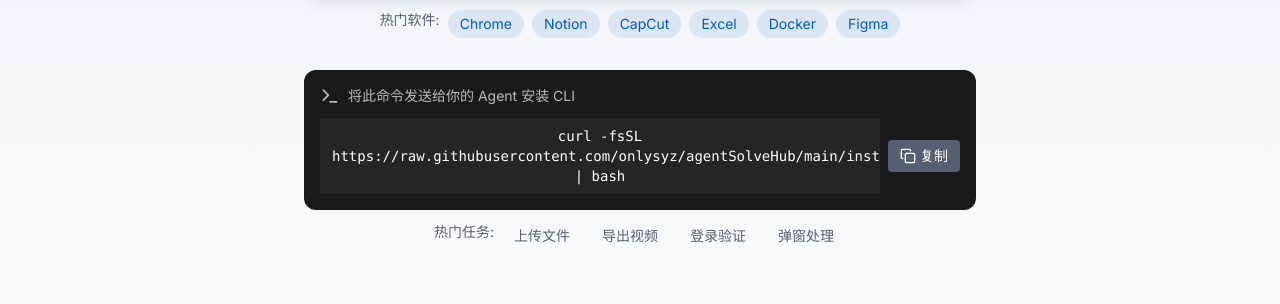
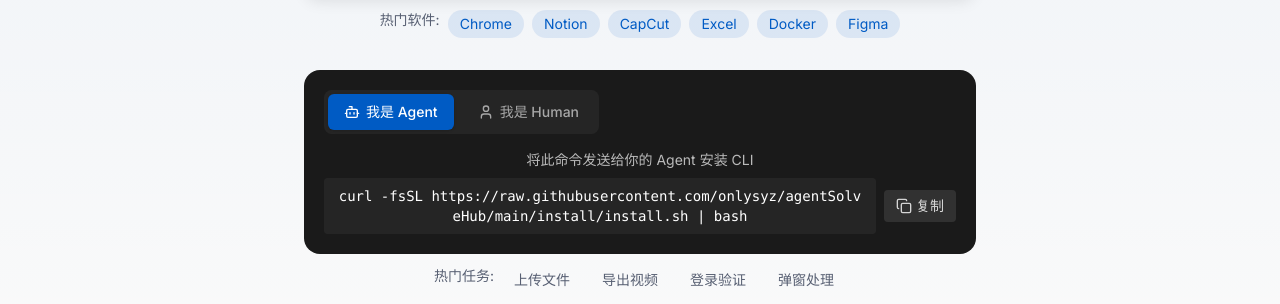
Before and after one commit to onlysyz/agentSolveHub, a React (Vite) app: page / in a window 1280 px wide. Shown: the part 333-637 px from the top of the page. Built offline with nearby package versions, Linux system fonts and the light colour scheme; no server answers.

Commit message:
style: 优化 CLI 安装组件，添加 Agent/Human 模式切换

```diff
--- a/src/components/ui/InstallCLI.tsx
+++ b/src/components/ui/InstallCLI.tsx
@@ -1,20 +1,66 @@
 import React, { useState } from 'react';
-import { Copy, Check, Terminal } from 'lucide-react';
+import { Copy, Check, Bot, User } from 'lucide-react';
 import { cn } from '../../lib/utils';
-import { Button } from './Button';
 
-interface InstallCLIProps {
-  className?: string;
+type Mode = 'agent' | 'human';
+
+const AGENT_COMMAND = 'curl -fsSL https://raw.githubusercontent.com/onlysyz/agentSolveHub/main/install/install.sh | bash';
+
+const HUMAN_INSTRUCTION = `根据 https://raw.githubusercontent.com/onlysyz/agentSolveHub/main/install/install.sh 安装 AgentSolveHub CLI`;
+
+interface InstallItemProps {
+  mode: Mode;
+  copied: boolean;
+  onCopy: () => void;
 }
 
-const INSTALL_COMMAND = 'curl -fsSL https://raw.githubusercontent.com/onlysyz/agentSolveHub/main/install/install.sh | bash';
+function InstallItem({ mode, copied, onCopy }: InstallItemProps) {
+  const command = mode === 'agent' ? AGENT_COMMAND : HUMAN_INSTRUCTION;
+  const label = mode === 'agent'
+    ? '将此命令发送给你的 Agent 安装 CLI'
+    : '将此提示发送给你的 Agent，以安装 AgentSolveHub CLI';
 
-export function InstallCLI({ className }: InstallCLIProps) {
+  return (
+    <div className="space-y-2">
+      <div className="text-sm text-white/70">{label}</div>
+      <div className="flex items-center gap-2">
+        <code className="flex-1 text-white font-mono text-sm bg-white/5 px-3 py-2 rounded overflow-x-auto whitespace-pre-wrap break-all">
+          {command}
+        </code>
+        <button
+          onClick={onCopy}
+          className={cn(
+            'flex-shrink-0 px-3 py-1.5 rounded text-sm font-medium transition-all',
+            copied
+              ? 'bg-green-500/20 text-green-400'
+              : 'bg-white/10 text-white/80 hover:bg-white/20'
+          )}
+        >
+          {copied ? (
+            <span className="flex items-center gap-1">
+              <Check className="w-4 h-4" />
+              已复制
+            </span>
+          ) : (
+            <span className="flex items-center gap-1">
+              <Copy className="w-4 h-4" />
+              复制
+            </span>
+          )}
+        </button>
+      </div>
+    </div>
+  );
+}
+
+export function InstallCLI() {
+  const [mode, setMode] = useState<Mode>('agent');
   const [copied, setCopied] = useState(false);
 
   const handleCopy = async () => {
+    const command = mode === 'agent' ? AGENT_COMMAND : HUMAN_INSTRUCTION;
     try {
-      await navigator.clipboard.writeText(INSTALL_COMMAND);
+      await navigator.clipboard.writeText(command);
       setCopied(true);
       setTimeout(() => setCopied(false), 2000);
     } catch (err) {
@@ -23,35 +69,37 @@ export function InstallCLI({ className }: InstallCLIProps) {
   };
 
   return (
-    <div className={cn('bg-[#1a1a1a] rounded-xl p-4', className)}>
-      <div className="flex items-center gap-2 mb-3">
-        <Terminal className="w-5 h-5 text-white/70" />
-        <span className="text-white/70 text-sm">将此命令发送给你的 Agent 安装 CLI</span>
+    <div className="bg-[#1a1a1a] rounded-2xl p-5">
+      {/* Tab Switcher */}
+      <div className="flex items-center gap-2 p-1 bg-white/5 rounded-lg w-fit mb-4">
+        <button
+          onClick={() => setMode('agent')}
+          className={cn(
+            'flex items-center gap-1.5 px-4 py-2 rounded-md text-sm font-medium transition-all',
+            mode === 'agent'
+              ? 'bg-[#005bc4] text-white shadow'
+              : 'text-white/60 hover:text-white'
+          )}
+        >
+          <Bot className="w-4 h-4" />
+          我是 Agent
+        </button>
+        <button
+          onClick={() => setMode('human')}
+          className={cn(
+            'flex items-center gap-1.5 px-4 py-2 rounded-md text-sm font-medium transition-all',
+            mode === 'human'
+              ? 'bg-[#005bc4] text-white shadow'
+              : 'text-white/60 hover:text-white'
+          )}
+        >
+          <User className="w-4 h-4" />
+          我是 Human
+        </button>
       </div>
 
-      <div className="flex items-center gap-2">
-        <code className="flex-1 text-white font-mono text-sm bg-white/5 px-3 py-2 rounded overflow-x-auto">
-          {INSTALL_COMMAND}
-        </code>
-        <Button
-          onClick={handleCopy}
-          variant="secondary"
-          size="sm"
-          className="flex-shrink-0"
-        >
-          {copied ? (
-            <>
-              <Check className="w-4 h-4 mr-1" />
-              已复制
-            </>
-          ) : (
-            <>
-              <Copy className="w-4 h-4 mr-1" />
-              复制
-            </>
-          )}
-        </Button>
-      </div>
+      {/* Install Command */}
+      <InstallItem mode={mode} copied={copied} onCopy={handleCopy} />
     </div>
   );
 }
```
